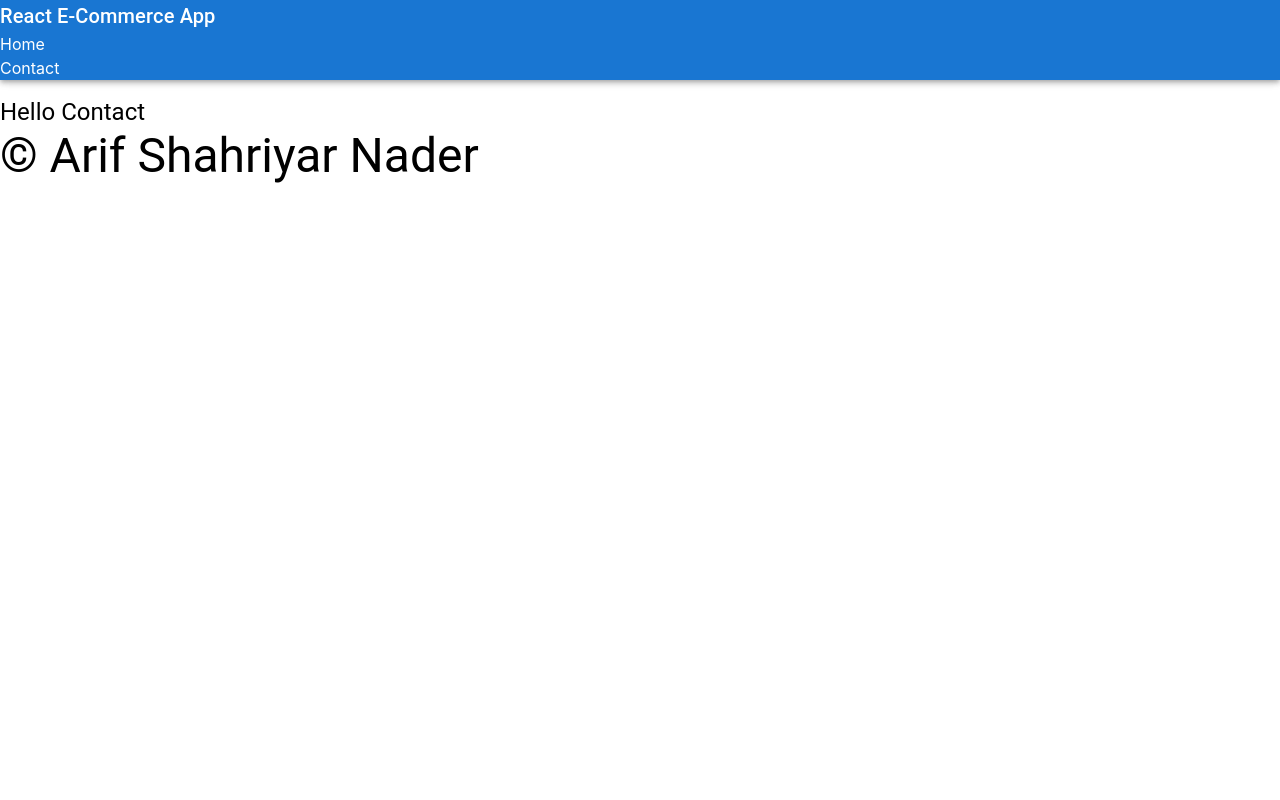
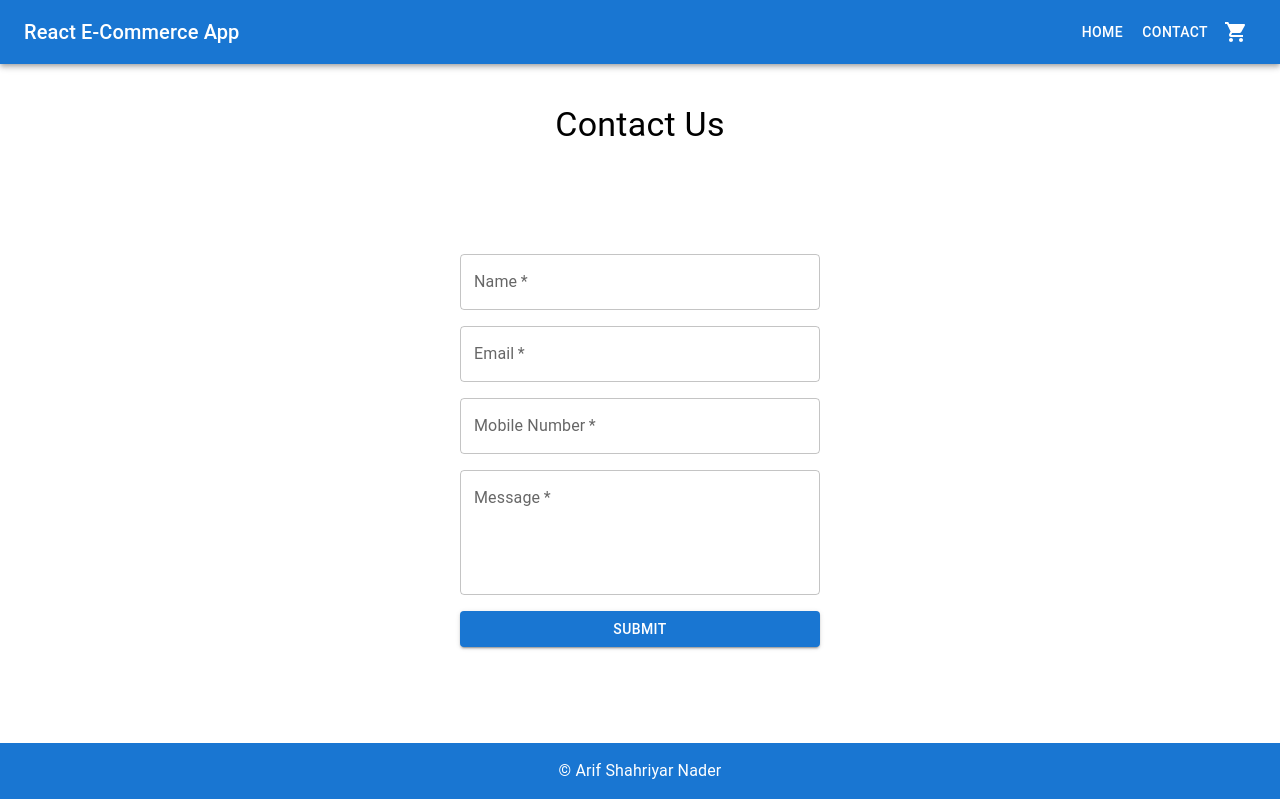
Before and after one commit to arifshahriyarnader/e-commerce-app, a React (Create React App) app in the folder client/: page /contact in a window 1280 px wide. Built offline with nearby package versions, Linux system fonts and the light colour scheme.

Commit message:
Menubar navigated and footer component added

```diff
--- a/client/src/common/components/index.js
+++ b/client/src/common/components/index.js
@@ -13,7 +13,8 @@ import {
   ListItemAvatar,
   Avatar,
   IconButton,
-  AppBar
+  AppBar,
+  Toolbar,
 } from "@mui/material";
 
 export {
@@ -31,5 +32,6 @@ export {
   ListItemAvatar,
   Avatar,
   IconButton,
-  AppBar
+  AppBar,
+  Toolbar,
 };
--- a/client/src/common/icons/index.js
+++ b/client/src/common/icons/index.js
@@ -1,6 +1,8 @@
 import AddShoppingCartIcon from '@mui/icons-material/AddShoppingCart';
 import ImageIcon from '@mui/icons-material/Image';
 import DeleteIcon from '@mui/icons-material/Delete';
+import ShoppingCartIcon from '@mui/icons-material/ShoppingCart';
 export {AddShoppingCartIcon}
 export {ImageIcon}
 export {DeleteIcon}
+export {ShoppingCartIcon}
--- a/client/src/components/Footer/Footer.jsx
+++ b/client/src/components/Footer/Footer.jsx
@@ -1,8 +1,13 @@
-import { Typography } from '@mui/material'
-import React from 'react'
+import { Box, Typography } from "@mui/material";
+import React from "react";
 
 export const Footer = () => {
   return (
-    <Typography variant='h3'>&copy; Arif Shahriyar Nader</Typography>
-  )
-}
+    <Box
+      component="footer"
+      sx={{ backgroundColor: "#1976D2", color: "#fff", textAlign: "center", padding:2 }}
+    >
+      <Typography variant="body1">&copy; Arif Shahriyar Nader</Typography>
+    </Box>
+  );
+};
--- a/client/src/components/appBar/AppBar.jsx
+++ b/client/src/components/appBar/AppBar.jsx
@@ -1,13 +1,23 @@
-import {AppBar as MuiAppBar, Typography} from '../../common/components';
+import { Link } from "react-router-dom";
+import { Box, Button, IconButton, AppBar as MuiAppBar, Toolbar, Typography } from "../../common/components";
+import { ShoppingCartIcon } from "../../common/icons";
 
+export const AppBar = () => {
+  return (
+    <MuiAppBar position="static">
+      <Toolbar>
+      <Typography variant="h6" component="div" sx={{ flexGrow: 1 }}>
+        React E-Commerce App
+      </Typography>
+      <Button color="inherit" component={Link} to="/">Home</Button>
+    <Button color="inherit" component={Link} to="/contact">Contact</Button>
 
- export const AppBar = () => {
-  return (
-    <MuiAppBar>
-      <Typography variant='h6' component="div" sx={{flexGrow:1}}>React E-Commerce App</Typography>
-      <a href="/">Home</a>
-      <a href="/contact">Contact</a>
+      <Box>
+        <IconButton color="inherit">
+          <ShoppingCartIcon />
+        </IconButton>
+      </Box>
+      </Toolbar>
     </MuiAppBar>
-
-  )
-}
+  );
+};
--- a/client/src/components/leftPanel/FilterSection.jsx
+++ b/client/src/components/leftPanel/FilterSection.jsx
@@ -12,7 +12,7 @@ export const FilterSection = () => {
     "Printers",
   ];
   return (
-    <Box>
+    <Box paddingTop={4}>
       {categories.map((category, index) => {
         return (
           <Button
--- a/client/src/components/rightPanel/RightPanel.jsx
+++ b/client/src/components/rightPanel/RightPanel.jsx
@@ -1,19 +1,30 @@
-import { Box, Button, Stack, Typography } from "@mui/material"
-import { Cart } from "./cart/Cart"
-import { useContext } from "react"
-import { CartContext } from "../../contexts"
+import { Box, Button, Stack, Typography } from "@mui/material";
+import { Cart } from "./cart/Cart";
+import { useContext } from "react";
+import { CartContext } from "../../contexts";
 
-export const RightPanel=() =>{
-  const {cart} =useContext(CartContext)
-    return (
+export const RightPanel = () => {
+  const { cart } = useContext(CartContext);
+  return (
     <Stack>
-      <Typography variant="h6" textAlign="center">Cart</Typography>
+      <Typography variant="h6" textAlign="center">
+        Cart
+      </Typography>
       <Box>
         <Cart />
-        </Box>
-      <Box sx={{display:"flex", justifyContent:"center", alignItems:"center", marginTop:8}}>
-      <Button variant="contained" disabled={!cart.length}>Checkout</Button>
+      </Box>
+      <Box
+        sx={{
+          display: "flex",
+          justifyContent: "center",
+          alignItems: "center",
+          marginTop: 8,
+        }}
+      >
+        <Button variant="contained" disabled={!cart.length}>
+          Checkout
+        </Button>
       </Box>
     </Stack>
-    )
-  }
+  );
+};
--- a/client/src/pages/contact/Contact.jsx
+++ b/client/src/pages/contact/Contact.jsx
@@ -1,10 +1,57 @@
-import { Stack, Typography } from '@mui/material'
-import React from 'react'
+
+import { Container, TextField, Button, Typography, Box } from "@mui/material";
 
 export const Contact = () => {
   return (
-    <Stack>
-        <Typography variant='h5' color='#000' paddingTop={12}>Hello Contact</Typography>
-    </Stack>
-  )
-}
+    <Container maxWidth="sm" sx={{ mt: 5 }}>
+      <Typography variant="h4" component="h1" gutterBottom textAlign="center">
+        Contact Us
+      </Typography>
+      <Box
+        component="form"
+        sx={{
+          display: "flex",
+          flexDirection: "column",
+          gap: 2,
+          padding: 12,
+        }}
+      >
+        <TextField
+          label="Name"
+          name="name"
+          variant="outlined"
+          fullWidth
+          required
+        />
+        <TextField
+          label="Email"
+          name="email"
+          variant="outlined"
+          fullWidth
+          required
+          type="email"
+        />
+        <TextField
+          label="Mobile Number"
+          name="mobile"
+          variant="outlined"
+          fullWidth
+          required
+          type="tel"
+        />
+        <TextField
+          label="Message"
+          name="message"
+          variant="outlined"
+          fullWidth
+          required
+          multiline
+          rows={4}
+        />
+        <Button variant="contained" color="primary" type="submit" fullWidth>
+          Submit
+        </Button>
+      </Box>
+    </Container>
+  );
+};
```
